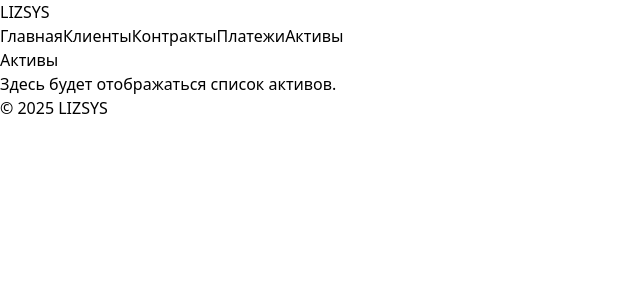
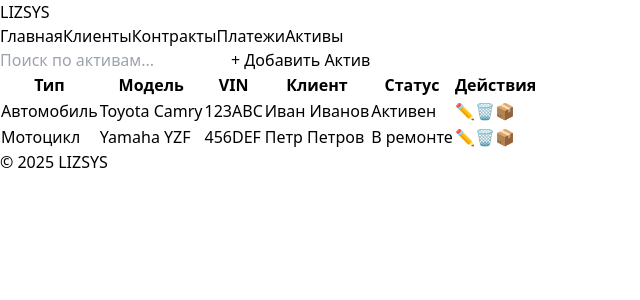
Before and after one commit to vittaliy79/lizsys, a React (Vite) app in the folder frontend/: page /assets in a window 1280 px wide. Shown: the top 300 px of the page, without its empty margins (0-640 px from the left). Built offline with nearby package versions, Linux system fonts and the light colour scheme.

Commit message:
Updated Assets page

```diff
--- a/frontend/src/pages/AssetsPage.jsx
+++ b/frontend/src/pages/AssetsPage.jsx
@@ -1,9 +1,222 @@
-import React from 'react';
+import React, { useState, useEffect } from 'react';
+
 export default function AssetsPage() {
+  const [assets, setAssets] = useState([]);
+  const [clients, setClients] = useState([]);
+  const [contracts, setContracts] = useState([]);
+  const [searchQuery, setSearchQuery] = useState('');
+  const [showModal, setShowModal] = useState(false);
+  const [newAsset, setNewAsset] = useState(null);
+
+  useEffect(() => {
+    // Simulate loading data
+    setAssets([
+      { id: 1, type: 'Автомобиль', model: 'Toyota Camry', vin: '123ABC', client: 'Иван Иванов', status: 'Активен' },
+      { id: 2, type: 'Мотоцикл', model: 'Yamaha YZF', vin: '456DEF', client: 'Петр Петров', status: 'В ремонте' },
+    ]);
+    setClients(['Иван Иванов', 'Петр Петров', 'Мария Сидорова']);
+    setContracts([]);
+  }, []);
+
+  const filteredAssets = assets.filter(asset =>
+    asset.type.toLowerCase().includes(searchQuery.toLowerCase()) ||
+    asset.model.toLowerCase().includes(searchQuery.toLowerCase()) ||
+    asset.vin.toLowerCase().includes(searchQuery.toLowerCase()) ||
+    asset.client.toLowerCase().includes(searchQuery.toLowerCase()) ||
+    asset.status.toLowerCase().includes(searchQuery.toLowerCase())
+  );
+
+  const openNewAssetModal = () => {
+    setNewAsset({ type: '', model: '', vin: '', client: '', status: '' });
+    setShowModal(true);
+  };
+
+  const openEditAssetModal = (asset) => {
+    setNewAsset({...asset});
+    setShowModal(true);
+  };
+
+  const handleDeleteAsset = (id) => {
+    if (window.confirm('Вы уверены, что хотите удалить этот актив?')) {
+      setAssets(prev => prev.filter(asset => asset.id !== id));
+    }
+  };
+
+  const handleArchiveAsset = (id) => {
+    alert('Архивирование актива пока не реализовано.');
+  };
+
+  const handleModalChange = (field, value) => {
+    setNewAsset(prev => ({ ...prev, [field]: value }));
+  };
+
+  const handleModalSubmit = (e) => {
+    e.preventDefault();
+    if (!newAsset.type || !newAsset.model || !newAsset.vin || !newAsset.client || !newAsset.status) {
+      alert('Пожалуйста, заполните все поля.');
+      return;
+    }
+    if (newAsset.id) {
+      setAssets(prev => prev.map(asset => asset.id === newAsset.id ? newAsset : asset));
+    } else {
+      setAssets(prev => [...prev, { ...newAsset, id: Date.now() }]);
+    }
+    setShowModal(false);
+    setNewAsset(null);
+  };
+
   return (
-    <div>
-      <h2 className="text-2xl font-semibold mb-4">Активы</h2>
-      <p>Здесь будет отображаться список активов.</p>
+    <div className="p-4">
+      <div className="flex justify-between items-center mb-4">
+        <input
+          type="text"
+          placeholder="Поиск по активам..."
+          value={searchQuery}
+          onChange={e => setSearchQuery(e.target.value)}
+          className="border rounded px-3 py-2 w-1/3"
+        />
+        <button
+          onClick={openNewAssetModal}
+          className="bg-green-600 hover:bg-green-700 text-white px-4 py-2 rounded flex items-center"
+        >
+          <span className="mr-2">+</span> Добавить Актив
+        </button>
+      </div>
+
+      <table className="w-full border-collapse border border-gray-300">
+        <thead>
+          <tr className="bg-gray-100">
+            <th className="border border-gray-300 px-4 py-2">Тип</th>
+            <th className="border border-gray-300 px-4 py-2">Модель</th>
+            <th className="border border-gray-300 px-4 py-2">VIN</th>
+            <th className="border border-gray-300 px-4 py-2">Клиент</th>
+            <th className="border border-gray-300 px-4 py-2">Статус</th>
+            <th className="border border-gray-300 px-4 py-2">Действия</th>
+          </tr>
+        </thead>
+        <tbody>
+          {filteredAssets.length === 0 ? (
+            <tr>
+              <td colSpan="6" className="text-center py-4">Активы не найдены.</td>
+            </tr>
+          ) : (
+            filteredAssets.map(asset => (
+              <tr key={asset.id} className="hover:bg-gray-50">
+                <td className="border border-gray-300 px-4 py-2">{asset.type}</td>
+                <td className="border border-gray-300 px-4 py-2">{asset.model}</td>
+                <td className="border border-gray-300 px-4 py-2">{asset.vin}</td>
+                <td className="border border-gray-300 px-4 py-2">{asset.client}</td>
+                <td className="border border-gray-300 px-4 py-2">{asset.status}</td>
+                <td className="border border-gray-300 px-4 py-2 space-x-2">
+                  <button
+                    onClick={() => openEditAssetModal(asset)}
+                    title="Редактировать"
+                    className="hover:text-blue-600"
+                  >
+                    ✏️
+                  </button>
+                  <button
+                    onClick={() => handleDeleteAsset(asset.id)}
+                    title="Удалить"
+                    className="hover:text-red-600"
+                  >
+                    🗑️
+                  </button>
+                  <button
+                    onClick={() => handleArchiveAsset(asset.id)}
+                    title="Архивировать"
+                    className="hover:text-gray-600"
+                  >
+                    📦
+                  </button>
+                </td>
+              </tr>
+            ))
+          )}
+        </tbody>
+      </table>
+
+      {showModal && (
+        <div className="fixed inset-0 bg-black bg-opacity-50 flex justify-center items-center z-50">
+          <div className="bg-white rounded-lg w-96 p-6">
+            <h2 className="text-xl font-semibold mb-4">{newAsset.id ? 'Редактировать Актив' : 'Добавить Актив'}</h2>
+            <form onSubmit={handleModalSubmit} className="space-y-4">
+              <div>
+                <label className="block mb-1 font-medium">Тип</label>
+                <input
+                  type="text"
+                  value={newAsset.type}
+                  onChange={e => handleModalChange('type', e.target.value)}
+                  className="w-full border border-gray-300 rounded px-3 py-2"
+                  required
+                />
+              </div>
+              <div>
+                <label className="block mb-1 font-medium">Модель</label>
+                <input
+                  type="text"
+                  value={newAsset.model}
+                  onChange={e => handleModalChange('model', e.target.value)}
+                  className="w-full border border-gray-300 rounded px-3 py-2"
+                  required
+                />
+              </div>
+              <div>
+                <label className="block mb-1 font-medium">VIN</label>
+                <input
+                  type="text"
+                  value={newAsset.vin}
+                  onChange={e => handleModalChange('vin', e.target.value)}
+                  className="w-full border border-gray-300 rounded px-3 py-2"
+                  required
+                />
+              </div>
+              <div>
+                <label className="block mb-1 font-medium">Клиент</label>
+                <select
+                  value={newAsset.client}
+                  onChange={e => handleModalChange('client', e.target.value)}
+                  className="w-full border border-gray-300 rounded px-3 py-2"
+                  required
+                >
+                  <option value="" disabled>Выберите клиента</option>
+                  {clients.map(client => (
+                    <option key={client} value={client}>{client}</option>
+                  ))}
+                </select>
+              </div>
+              <div>
+                <label className="block mb-1 font-medium">Статус</label>
+                <input
+                  type="text"
+                  value={newAsset.status}
+                  onChange={e => handleModalChange('status', e.target.value)}
+                  className="w-full border border-gray-300 rounded px-3 py-2"
+                  required
+                />
+              </div>
+              <div className="flex justify-end space-x-2">
+                <button
+                  type="button"
+                  onClick={() => {
+                    setShowModal(false);
+                    setNewAsset(null);
+                  }}
+                  className="px-4 py-2 rounded border border-gray-300 hover:bg-gray-100"
+                >
+                  Отмена
+                </button>
+                <button
+                  type="submit"
+                  className="px-4 py-2 rounded bg-green-600 text-white hover:bg-green-700"
+                >
+                  Сохранить
+                </button>
+              </div>
+            </form>
+          </div>
+        </div>
+      )}
     </div>
   );
 }
--- a/frontend/src/pages/PaymentsPage.jsx
+++ b/frontend/src/pages/PaymentsPage.jsx
@@ -13,6 +13,7 @@ export default function PaymentsPage() {
     receipt: null,
   });
   const [isModalOpen, setIsModalOpen] = useState(false);
+  const [searchQuery, setSearchQuery] = useState('');
 
   useEffect(() => {
     loadPayments();
@@ -64,6 +65,24 @@ export default function PaymentsPage() {
 
   const handleAddPayment = async (e) => {
     e.preventDefault();
+    if (newPayment.id) {
+      await axios.put(`/api/payments/${newPayment.id}`, {
+        clientId: newPayment.clientId,
+        contractId: newPayment.contractId,
+        amount: parseFloat(newPayment.amount),
+        date: newPayment.date,
+      });
+      setNewPayment({
+        clientId: '',
+        contractId: '',
+        amount: '',
+        date: '',
+        receipt: null,
+      });
+      setIsModalOpen(false);
+      loadPayments();
+      return;
+    }
     try {
       // Pre-check notify modal
       await axios.post(`/api/payments/${newPayment.contractId}/pre-check`, {
@@ -110,11 +129,20 @@ export default function PaymentsPage() {
   };
 
   const handleEditPayment = (payment) => {
-    console.log('Редактировать платёж:', payment);
-    // TODO: Реализовать модальное окно редактирования
+    console.log('Edit payment', payment);
+    setNewPayment({
+      id: payment.id,
+      clientId: payment.clientId,
+      contractId: payment.contractId,
+      amount: payment.amount,
+      date: payment.date,
+      receipt: null,
+    });
+    setIsModalOpen(true);
   };
 
   const handleDeletePayment = async (paymentId) => {
+    if (!window.confirm('Вы уверены, что хотите удалить этот платёж?')) return;
     try {
       await axios.delete(`/api/payments/${paymentId}`);
       loadPayments();
@@ -128,13 +156,24 @@ export default function PaymentsPage() {
         <h2 className="text-2xl font-semibold mb-4">Платежи</h2>
         <div className="flex justify-between items-center mb-4">
           <input
-              type="text"
-              placeholder="🔍 Поиск..."
-              className="border px-3 py-2 rounded w-1/3"
+            type="text"
+            placeholder="🔍 Поиск по имени клиента или номеру контракта..."
+            value={searchQuery}
+            onChange={(e) => setSearchQuery(e.target.value)}
+            className="border px-3 py-2 rounded w-1/3"
           />
           <button
               type="button"
-              onClick={() => setIsModalOpen(true)}
+              onClick={() => {
+                setNewPayment({
+                  clientId: '',
+                  contractId: '',
+                  amount: '',
+                  date: '',
+                  receipt: null,
+                });
+                setIsModalOpen(true);
+              }}
               className="bg-green-600 text-white px-4 py-2 rounded hover:bg-green-700"
           >
             ➕ Добавить платёж
@@ -240,12 +279,18 @@ export default function PaymentsPage() {
             <th className="border px-4 py-2">Дата</th>
             <th className="border px-4 py-2">Сумма</th>
             <th className="border px-4 py-2">Квитанция</th>
-            <th className="border px-4 py-2">Архив</th>
+            {/* Removed Archive column header */}
             <th className="border px-4 py-2">Действия</th>
           </tr>
           </thead>
           <tbody>
-          {payments.map((payment) => (
+          {payments
+            .filter(
+              (payment) =>
+                payment.clientName.toLowerCase().includes(searchQuery.toLowerCase()) ||
+                payment.contractNumber.toLowerCase().includes(searchQuery.toLowerCase())
+            )
+            .map((payment) => (
               <tr key={payment.id}>
                 <td className="border px-4 py-2">{payment.clientName}</td>
                 <td className="border px-4 py-2">{payment.contractNumber}</td>
@@ -265,11 +310,7 @@ export default function PaymentsPage() {
                       '—'
                   )}
                 </td>
-                <td className="border px-4 py-2">
-                  <button onClick={() => archiveReceipt(payment.id)} className="text-yellow-600 hover:underline">
-                    📦 Архивировать
-                  </button>
-                </td>
+                {/* Removed Archive button cell */}
                 <td className="border px-4 py-2 space-x-2">
                   <button className="text-blue-600 hover:underline" onClick={() => handleEditPayment(payment)}>
                     ✏️
@@ -282,7 +323,7 @@ export default function PaymentsPage() {
                   </button>
                 </td>
               </tr>
-          ))}
+            ))}
           </tbody>
         </table>
       </div>
```
Also changed, not shown: 2 other files (tests, documents, lock files or other folders).
